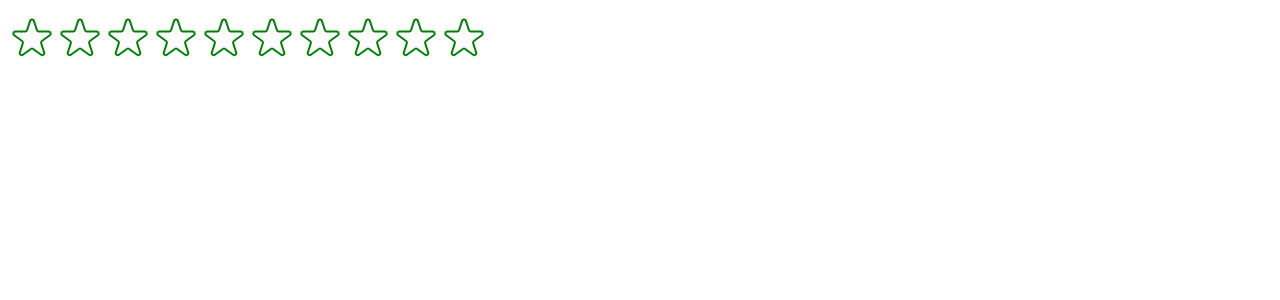
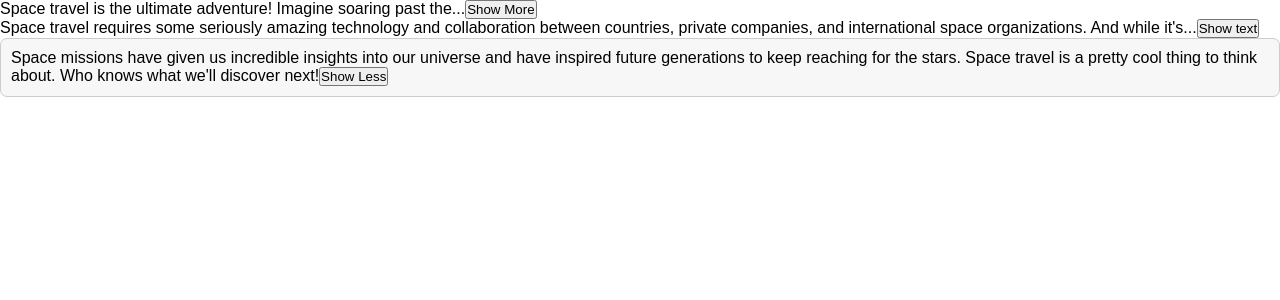
Before and after one commit to Anuragh33/showspace_Project, a React (Create React App) app: page / in a window 1280 px wide. Shown: the top 300 px of the page. Built offline with nearby package versions, Linux system fonts and the light colour scheme.

Commit message:
2 projects

```diff
--- /dev/null
+++ b/src/Expander.css
@@ -0,0 +1,15 @@
+* {
+  padding: 0;
+  margin: 0;
+}
+
+body {
+  font-family: sans-serif;
+}
+
+.box {
+  padding: 10px;
+  border: 1px solid #ccc;
+  border-radius: 7px;
+  background-color: #f7f7f7;
+}
--- /dev/null
+++ b/src/Expander.js
@@ -0,0 +1,64 @@
+import { useState } from "react"
+import "./Expander.css"
+
+export default function Expander() {
+  return (
+    <div>
+      <TextExpander>
+        Space travel is the ultimate adventure! Imagine soaring past the stars
+        and exploring new worlds. It's the stuff of dreams and science fiction,
+        but believe it or not, space travel is a real thing. Humans and robots
+        are constantly venturing out into the cosmos to uncover its secrets and
+        push the boundaries of what's possible.
+      </TextExpander>
+
+      <TextExpander
+        collapsedNumWords={20}
+        expandButtonText="Show text"
+        collapseButtonText="Collapse text"
+        buttonColor="#ff6622"
+      >
+        Space travel requires some seriously amazing technology and
+        collaboration between countries, private companies, and international
+        space organizations. And while it's not always easy (or cheap), the
+        results are out of this world. Think about the first time humans stepped
+        foot on the moon or when rovers were sent to roam around on Mars.
+      </TextExpander>
+
+      <TextExpander expanded={true} className="box">
+        Space missions have given us incredible insights into our universe and
+        have inspired future generations to keep reaching for the stars. Space
+        travel is a pretty cool thing to think about. Who knows what we'll
+        discover next!
+      </TextExpander>
+    </div>
+  )
+}
+
+function TextExpander({
+  collapsedNumWords = 10,
+  expandButtonText = "Show More",
+  collapseButtonText = "Show Less ",
+  buttonColor = "blue",
+  expanded = false,
+  className,
+  children,
+}) {
+  const [isExpanded, setIsExpanded] = useState(expanded)
+
+  const displayText = isExpanded
+    ? children
+    : children.split(" ").slice(0, collapsedNumWords).join(" ") + "..."
+
+  return (
+    <div className={className}>
+      <span>{displayText}</span>
+      <button
+        color={buttonColor}
+        onClick={() => setIsExpanded((expanded) => !expanded)}
+      >
+        {isExpanded ? collapseButtonText : expandButtonText}
+      </button>
+    </div>
+  )
+}
--- a/src/index.js
+++ b/src/index.js
@@ -1,6 +1,7 @@
 import React from "react"
 import ReactDOM from "react-dom/client"
 import StartRating from "./Star-Rating"
+import Expander from "./Expander"
 // import "./index.css"
 // import App from "./App"
 
@@ -8,9 +9,10 @@ const root = ReactDOM.createRoot(document.getElementById("root"))
 root.render(
   <React.StrictMode>
     {/* <App /> */}
-    <StartRating
+    {/* <StartRating
       maxRating={10}
       messages={["Terrible", "Not Bad", "Okay", "Good", "Awesome"]}
-    />
+    /> */}
+    <Expander />
   </React.StrictMode>
 )
```
